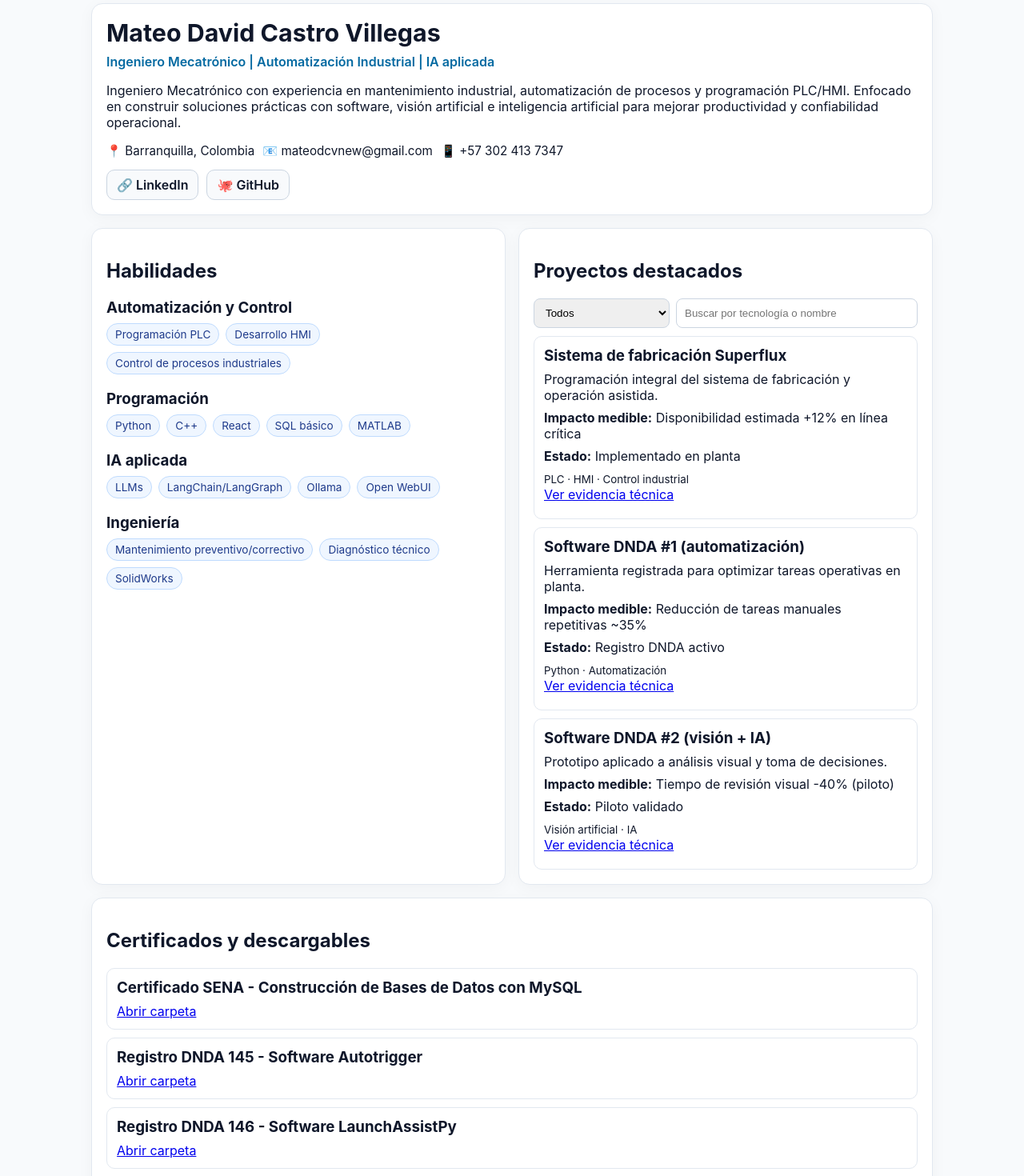
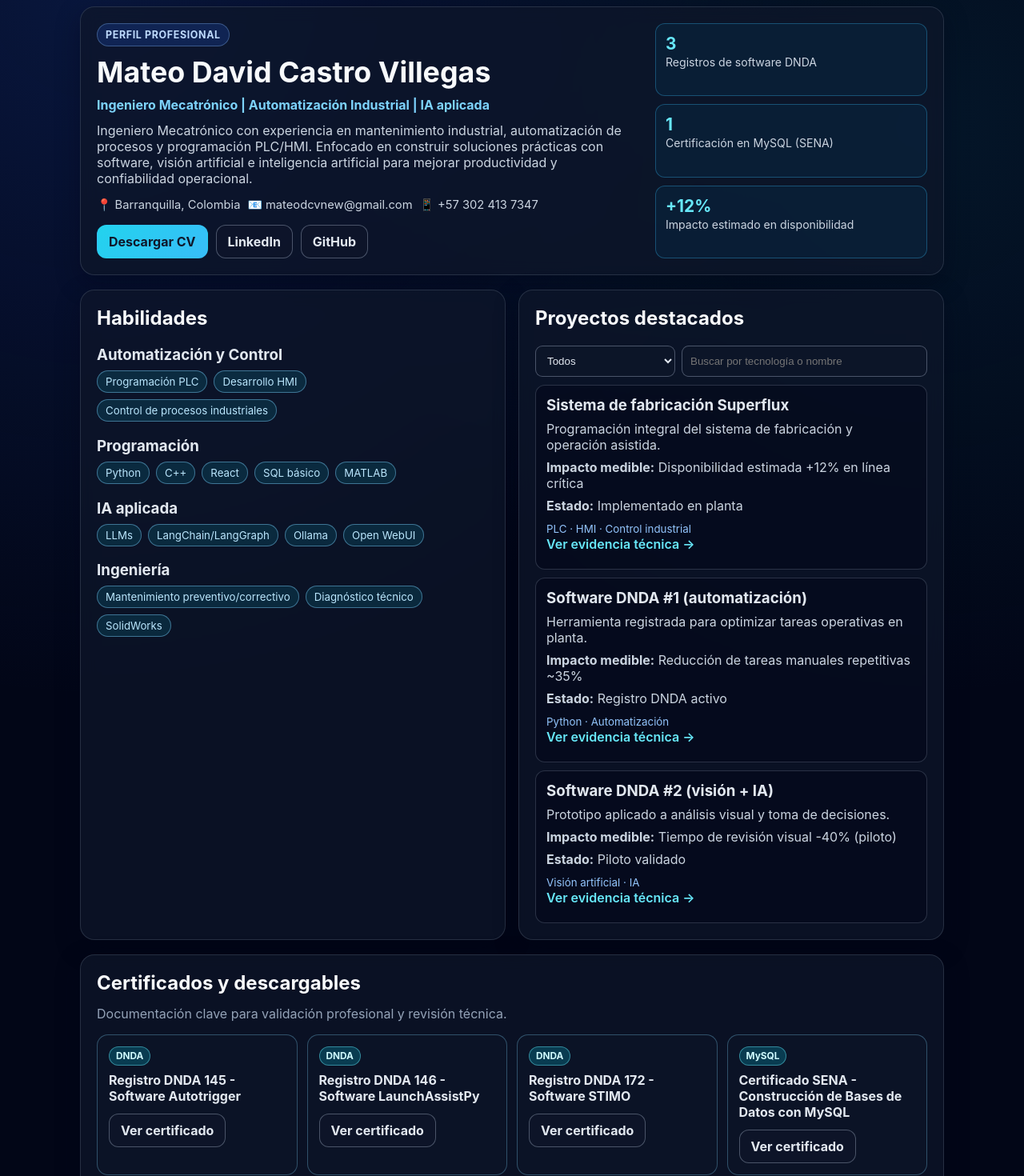
Before and after one commit to theo272004/mi-cv-web, a React (Vite) app: page / in a window 1280 px wide. Shown: the part 20-1490 px from the top of the page at 80% size. Built offline with nearby package versions, Linux system fonts and the light colour scheme.

Commit message:
feat: aplicar rediseño visual profesional y certificados destacados

```diff
--- a/src/App.css
+++ b/src/App.css
@@ -1,78 +1,157 @@
 :root {
   font-family: Inter, system-ui, -apple-system, Segoe UI, Roboto, sans-serif;
-  color: #0f172a;
-  background: #f8fafc;
+  color: #e2e8f0;
+  background: #020617;
 }
 
-* { box-sizing: border-box; }
+* {
+  box-sizing: border-box;
+}
 
 body {
   margin: 0;
-  background: #f8fafc;
+  background:
+    radial-gradient(circle at 10% 0%, rgba(37, 99, 235, 0.18), transparent 42%),
+    radial-gradient(circle at 90% 10%, rgba(14, 116, 144, 0.15), transparent 36%),
+    #020617;
+  color: #e2e8f0;
 }
 
 .wrap {
-  max-width: 1100px;
+  max-width: 1120px;
   margin: 0 auto;
-  padding: 24px;
+  padding: 28px 20px 40px;
   display: grid;
-  gap: 16px;
+  gap: 18px;
 }
 
 .card {
-  background: #fff;
-  border: 1px solid #e2e8f0;
-  border-radius: 14px;
-  padding: 18px;
-  box-shadow: 0 4px 20px rgba(2, 6, 23, 0.04);
+  background: rgba(15, 23, 42, 0.72);
+  border: 1px solid rgba(148, 163, 184, 0.2);
+  border-radius: 18px;
+  padding: 20px;
+  box-shadow: 0 10px 30px rgba(2, 6, 23, 0.35);
+  backdrop-filter: blur(10px);
+}
+
+.hero {
+  display: grid;
+  grid-template-columns: 2fr 1fr;
+  gap: 18px;
+}
+
+.hero-eyebrow {
+  display: inline-block;
+  padding: 6px 10px;
+  border-radius: 999px;
+  font-size: 0.78rem;
+  font-weight: 700;
+  letter-spacing: 0.05em;
+  text-transform: uppercase;
+  color: #bfdbfe;
+  background: rgba(37, 99, 235, 0.2);
+  border: 1px solid rgba(147, 197, 253, 0.32);
 }
 
 .hero h1 {
-  margin: 0;
-  font-size: 1.9rem;
+  margin: 12px 0 0;
+  font-size: clamp(1.7rem, 2.8vw, 2.45rem);
+  line-height: 1.15;
+  color: #f8fafc;
 }
 
 .role {
-  margin: 8px 0 14px;
-  font-weight: 600;
-  color: #0369a1;
+  margin: 10px 0 12px;
+  font-weight: 700;
+  color: #7dd3fc;
+}
+
+.hero-summary {
+  margin: 0;
+  color: #cbd5e1;
+  max-width: 65ch;
 }
 
 .meta {
   display: flex;
   flex-wrap: wrap;
-  gap: 10px;
-  margin-top: 12px;
-  font-size: 0.95rem;
+  gap: 9px;
+  margin-top: 14px;
+  color: #cbd5e1;
+  font-size: 0.92rem;
 }
 
-.socials {
+.hero-actions {
   display: flex;
+  flex-wrap: wrap;
   gap: 10px;
-  margin-top: 14px;
+  margin-top: 16px;
 }
 
-.social-btn {
+.btn {
   display: inline-flex;
   align-items: center;
-  gap: 6px;
-  padding: 8px 12px;
-  border-radius: 10px;
-  border: 1px solid #cbd5e1;
+  justify-content: center;
   text-decoration: none;
-  color: #0f172a;
-  background: #f8fafc;
-  font-weight: 600;
+  font-weight: 700;
+  border-radius: 12px;
+  padding: 10px 14px;
+  border: 1px solid transparent;
+  transition: transform 0.2s ease, opacity 0.2s ease;
 }
 
-.social-btn:hover {
-  background: #e2e8f0;
+.btn:hover {
+  transform: translateY(-1px);
+  opacity: 0.95;
+}
+
+.btn-primary {
+  color: #0f172a;
+  background: linear-gradient(135deg, #22d3ee, #38bdf8);
+}
+
+.btn-secondary {
+  color: #e2e8f0;
+  border-color: rgba(148, 163, 184, 0.45);
+  background: rgba(15, 23, 42, 0.6);
+}
+
+.hero-stats {
+  display: grid;
+  gap: 10px;
+}
+
+.stat-card {
+  border: 1px solid rgba(56, 189, 248, 0.32);
+  background: rgba(8, 47, 73, 0.4);
+  border-radius: 12px;
+  padding: 12px;
+}
+
+.stat-card strong {
+  display: block;
+  color: #67e8f9;
+  font-size: 1.3rem;
+}
+
+.stat-card span {
+  font-size: 0.88rem;
+  color: #cbd5e1;
 }
 
 .grid {
   display: grid;
   grid-template-columns: 1fr 1fr;
   gap: 16px;
+}
+
+h2 {
+  margin-top: 0;
+  color: #f8fafc;
+}
+
+h3 {
+  color: #e2e8f0;
 }
 
 .skill-group h3 {
@@ -87,26 +166,28 @@ body {
 }
 
 .chip {
-  border: 1px solid #bfdbfe;
-  background: #eff6ff;
-  color: #1e3a8a;
+  border: 1px solid rgba(125, 211, 252, 0.45);
+  background: rgba(14, 116, 144, 0.24);
+  color: #bae6fd;
   padding: 5px 10px;
   border-radius: 999px;
-  font-size: 0.85rem;
+  font-size: 0.83rem;
 }
 
 .controls {
   display: grid;
-  grid-template-columns: 170px 1fr;
+  grid-template-columns: 175px 1fr;
   gap: 8px;
   margin-bottom: 10px;
 }
 
 input,
 select {
-  padding: 9px 10px;
-  border: 1px solid #cbd5e1;
-  border-radius: 8px;
+  padding: 10px;
+  border-radius: 9px;
+  border: 1px solid rgba(148, 163, 184, 0.45);
+  background: rgba(15, 23, 42, 0.72);
+  color: #e2e8f0;
 }
 
 .project-list {
@@ -118,9 +199,10 @@ select {
 }
 
 .project-list li {
-  border: 1px solid #e2e8f0;
-  border-radius: 10px;
-  padding: 12px;
+  border: 1px solid rgba(148, 163, 184, 0.26);
+  border-radius: 12px;
+  padding: 13px;
+  background: rgba(2, 6, 23, 0.45);
 }
 
 .project-list h3 {
@@ -129,8 +211,99 @@ select {
 
 .project-list p {
   margin: 0 0 8px;
+  color: #cbd5e1;
 }
 
-@media (max-width: 900px) {
-  .grid { grid-template-columns: 1fr; }
+.project-list small {
+  color: #93c5fd;
 }
+
+.evidence-link {
+  color: #67e8f9;
+  text-decoration: none;
+  font-weight: 600;
+}
+
+.section-intro {
+  margin-top: -6px;
+  color: #94a3b8;
+}
+
+.credentials-grid {
+  display: grid;
+  grid-template-columns: repeat(auto-fit, minmax(230px, 1fr));
+  gap: 12px;
+  margin-top: 12px;
+}
+
+.credential-card {
+  border: 1px solid rgba(125, 211, 252, 0.32);
+  background: rgba(15, 23, 42, 0.52);
+  border-radius: 14px;
+  padding: 14px;
+}
+
+.credential-card h3 {
+  margin: 8px 0 12px;
+  font-size: 1rem;
+}
+
+.credential-badge {
+  display: inline-block;
+  border-radius: 999px;
+  padding: 4px 8px;
+  font-size: 0.74rem;
+  font-weight: 700;
+  color: #cffafe;
+  background: rgba(6, 182, 212, 0.25);
+  border: 1px solid rgba(103, 232, 249, 0.45);
+}
+
+.subsection-title {
+  margin-top: 18px;
+  margin-bottom: 10px;
+  font-size: 1rem;
+}
+
+.download-list {
+  list-style: none;
+  margin: 0;
+  padding: 0;
+  display: grid;
+  gap: 8px;
+}
+
+.download-list li {
+  display: flex;
+  justify-content: space-between;
+  gap: 12px;
+  align-items: center;
+  border: 1px solid rgba(148, 163, 184, 0.26);
+  border-radius: 10px;
+  padding: 10px 12px;
+  background: rgba(2, 6, 23, 0.4);
+}
+
+.download-link {
+  text-decoration: none;
+  color: #7dd3fc;
+  font-weight: 700;
+}
+
+@media (max-width: 960px) {
+  .hero,
+  .grid {
+    grid-template-columns: 1fr;
+  }
+}
+
+@media (max-width: 640px) {
+  .controls {
+    grid-template-columns: 1fr;
+  }
+
+  .download-list li {
+    flex-direction: column;
+    align-items: flex-start;
+  }
+}
--- a/src/App.jsx
+++ b/src/App.jsx
@@ -50,15 +50,18 @@ const projects = [
   },
 ]
 
-const certs = [
-  { title: 'Certificado SENA - Construcción de Bases de Datos con MySQL', file: '/certificados/Certificado_SENA_Bases-de-Datos-MySQL.pdf' },
-  { title: 'Registro DNDA 145 - Software Autotrigger', file: '/certificados/DNDA-145_Software_Autotrigger_Registro.pdf' },
-  { title: 'Registro DNDA 146 - Software LaunchAssistPy', file: '/certificados/DNDA-146_Software_LaunchAssistPy_Registro.pdf' },
-  { title: 'Registro DNDA 172 - Software STIMO', file: '/certificados/DNDA-172_Software_STIMO_Registro.pdf' },
+const featuredCredentials = [
+  { title: 'Registro DNDA 145 - Software Autotrigger', file: '/certificados/DNDA-145_Software_Autotrigger_Registro.pdf', type: 'DNDA' },
+  { title: 'Registro DNDA 146 - Software LaunchAssistPy', file: '/certificados/DNDA-146_Software_LaunchAssistPy_Registro.pdf', type: 'DNDA' },
+  { title: 'Registro DNDA 172 - Software STIMO', file: '/certificados/DNDA-172_Software_STIMO_Registro.pdf', type: 'DNDA' },
+  { title: 'Certificado SENA - Construcción de Bases de Datos con MySQL', file: '/certificados/Certificado_SENA_Bases-de-Datos-MySQL.pdf', type: 'MySQL' },
+]
+
+const downloadableResources = [
+  { title: 'CV - Mateo David Castro Villegas', file: '/certificados/CV_Mateo_David_Castro_Villegas.pdf' },
   { title: 'Manual de Usuario - Autotrigger', file: '/certificados/Manual_Autotrigger.pdf' },
   { title: 'Manual de Usuario - LaunchAssistPy', file: '/certificados/Manual_LaunchAssistPy.pdf' },
   { title: 'Manual de Usuario - STIMO', file: '/certificados/Manual_STIMO.pdf' },
-  { title: 'CV - Mateo David Castro Villegas', file: '/certificados/CV_Mateo_David_Castro_Villegas.pdf' },
 ]
 
 function App() {
@@ -78,22 +81,45 @@ function App() {
   return (
     <main className="wrap">
       <header className="hero card">
+        <div className="hero-content">
+          <span className="hero-eyebrow">Perfil profesional</span>
           <h1>{profile.name}</h1>
           <p className="role">{profile.role}</p>
-        <p>{profile.summary}</p>
+          <p className="hero-summary">{profile.summary}</p>
+
           <div className="meta">
             <span>📍 {profile.city}</span>
             <span>📧 {profile.email}</span>
             <span>📱 {profile.phone}</span>
           </div>
-        <div className="socials">
-          <a className="social-btn" href={profile.linkedin} target="_blank" rel="noreferrer">
-            🔗 LinkedIn
+
+          <div className="hero-actions">
+            <a className="btn btn-primary" href="/certificados/CV_Mateo_David_Castro_Villegas.pdf" target="_blank" rel="noreferrer">
+              Descargar CV
             </a>
-          <a className="social-btn" href={profile.github} target="_blank" rel="noreferrer">
-            🐙 GitHub
+            <a className="btn btn-secondary" href={profile.linkedin} target="_blank" rel="noreferrer">
+              LinkedIn
+            </a>
+            <a className="btn btn-secondary" href={profile.github} target="_blank" rel="noreferrer">
+              GitHub
             </a>
           </div>
+        </div>
+
+        <aside className="hero-stats" aria-label="Indicadores de perfil">
+          <div className="stat-card">
+            <strong>3</strong>
+            <span>Registros de software DNDA</span>
+          </div>
+          <div className="stat-card">
+            <strong>1</strong>
+            <span>Certificación en MySQL (SENA)</span>
+          </div>
+          <div className="stat-card">
+            <strong>+12%</strong>
+            <span>Impacto estimado en disponibilidad</span>
+          </div>
+        </aside>
       </header>
 
       <section className="grid">
@@ -138,7 +164,7 @@ function App() {
                 <p><strong>Estado:</strong> {project.status}</p>
                 <small>{project.stack.join(' · ')}</small>
                 <p>
-                  <a href={project.evidence} target="_blank" rel="noreferrer">Ver evidencia técnica</a>
+                  <a className="evidence-link" href={project.evidence} target="_blank" rel="noreferrer">Ver evidencia técnica →</a>
                 </p>
               </li>
             ))}
@@ -148,11 +174,28 @@ function App() {
 
       <section className="card">
         <h2>Certificados y descargables</h2>
-        <ul className="project-list">
-          {certs.map((c) => (
-            <li key={c.title}>
-              <h3>{c.title}</h3>
-              <a href={c.file} target="_blank" rel="noreferrer">Abrir carpeta</a>
+        <p className="section-intro">Documentación clave para validación profesional y revisión técnica.</p>
+
+        <div className="credentials-grid">
+          {featuredCredentials.map((item) => (
+            <article key={item.title} className="credential-card">
+              <span className="credential-badge">{item.type}</span>
+              <h3>{item.title}</h3>
+              <a className="btn btn-secondary" href={item.file} target="_blank" rel="noreferrer">
+                Ver certificado
+              </a>
+            </article>
+          ))}
+        </div>
+
+        <h3 className="subsection-title">Descargables adicionales</h3>
+        <ul className="download-list">
+          {downloadableResources.map((resource) => (
+            <li key={resource.title}>
+              <span>{resource.title}</span>
+              <a className="download-link" href={resource.file} target="_blank" rel="noreferrer">
+                Descargar
+              </a>
             </li>
           ))}
         </ul>
```
Lines whose indentation alone changed are shown as unchanged.
